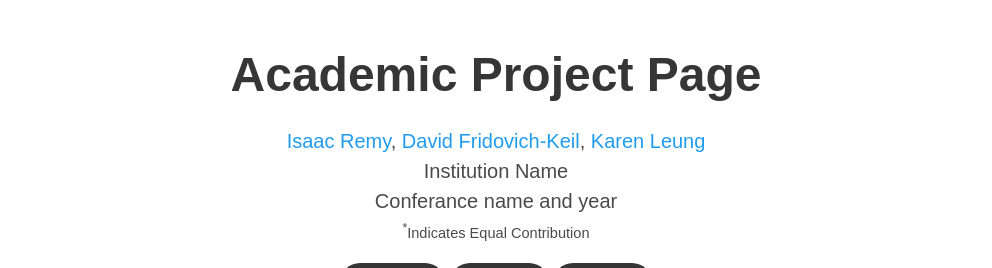
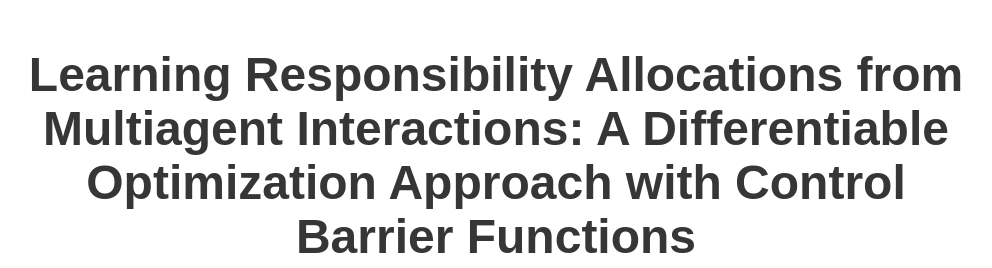
Before and after one commit to isremy/responsibility-website, a plain HTML site: page index.html in a window 1280 px wide. Shown: the top 268 px of the page, without its empty margins (144-1136 px from the left). Drawn offline with nearby package versions, Linux system fonts and the light colour scheme; some icons are missing; a web font is replaced by a local one.

Commit message:
another test

```diff
--- a/index.html
+++ b/index.html
@@ -52,7 +52,7 @@
       <div class="container is-max-desktop">
         <div class="columns is-centered">
           <div class="column has-text-centered">
-            <h1 class="title is-1 publication-title">Academic Project Page</h1>
+            <h1 class="title is-1 publication-title">Learning Responsibility Allocations from Multiagent Interactions: A Differentiable Optimization Approach with Control Barrier Functions</h1>
             <div class="is-size-5 publication-authors">
               <!-- Paper authors -->
               <span class="author-block">
```
